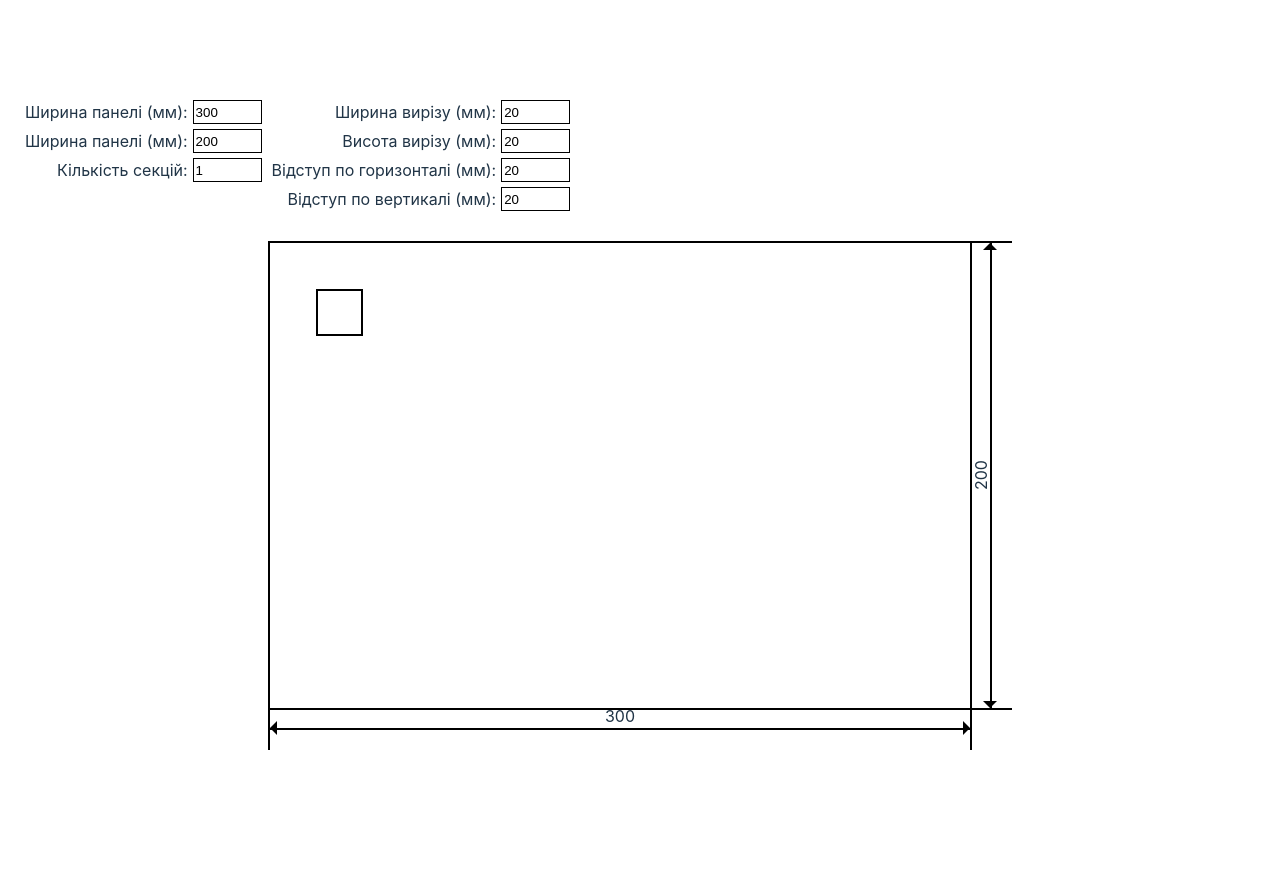
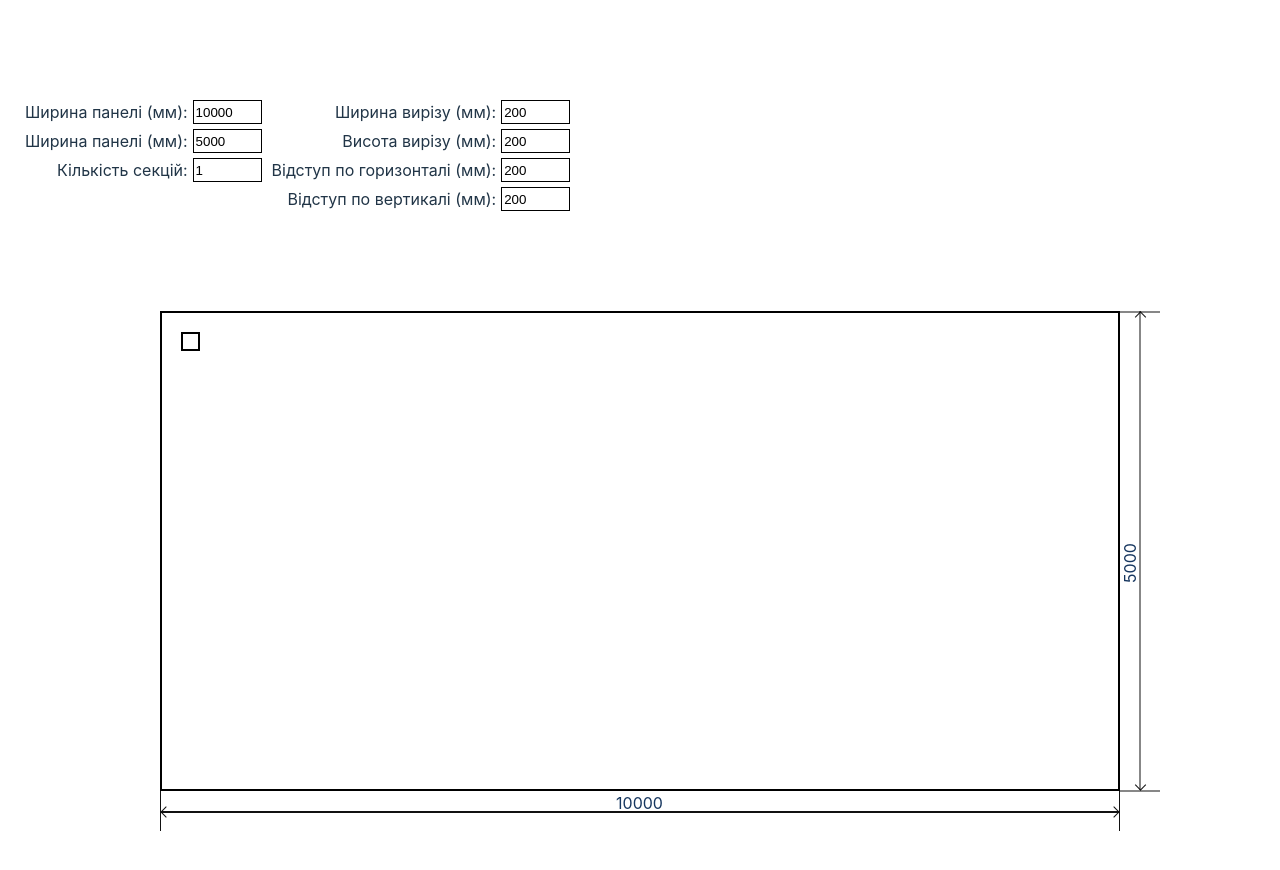
Before and after one commit to frankof-admin/Wall-panel, a React (Vite) app: page / in a window 1280 px wide. Shown: the top 870 px of the page. Built offline with nearby package versions, Linux system fonts and the light colour scheme.

Commit message:
Refactor (#1)
* Refactor

* Fix outlet

* rewrite

* Clean up

* Add max scale

* formating

* formating

* Fix styles

* Fix styles

```diff
--- a/src/App.css
+++ b/src/App.css
@@ -36,134 +36,47 @@ label {
   margin-bottom: 5px;
 }
 
-.canvas {
-  display: flex;
-  flex-wrap: wrap;
-  justify-content: center;
-  width: 100%;
-}
-
 .panel-wrapper {
-  display: flex;
-  flex-wrap: nowrap;
+  position: relative;
+  display: inline-block;
+  max-width: 100%;
+  max-height: 100%;
 }
 
 .panel {
   position: relative;
   display: flex;
   border: var(--black-border);
+  box-sizing: border-box;
 }
 
-.right-size-wrapper {
+.vertical-size-wrapper {
   display: flex;
   width: 40px;
-  border-top: var(--black-border);
-  border-bottom: var(--black-border);
+  position: absolute;
+  top: 0;
+  right: -40px;
 }
 
-.vertical-line,
-.horizontal-line {
-  position: relative;
+.vertical-dimension-line {
+  position: absolute;
+  left: 50%;
+  top: 0;
+  width: 1px;
+  transform: translateX(-50%);
+  background: #111;
 }
 
-.vertical-line {
-  width: 50%;
-  height: 100%;
-  border-right: var(--black-border);
+.horizontal-size-wrapper {
+  position: absolute;
+  display: flex;
+  flex-direction: column;
+  height: 40px;
+  margin: 0;
 }
 
-.horizontal-line {
-  width: 100%;
-  height: 50%;
-  border-bottom: var(--black-border);
-}
-
-.has-inner-line .horizontal-line {
-  height: 100%;
-}
-
-.horizontal-line-inner {
-  position: relative;
-  height: 40px;
-  border-right: var(--black-border);
-  border-bottom: var(--black-border);
-  margin-left: -1px;
-}
-
-.bottom-size-wrapper {
-  display: flex;
-  flex-direction: column;
-  margin-left: -40px;
-  border-left: var(--black-border);
-  border-right: var(--black-border);
-  height: 40px;
-}
-
-.bottom-size-wrapper.has-inner-line {
+.horizontal-size-wrapper.has-inner-line {
   height: 60px;
-}
-
-.vertical-line:before,
-.vertical-line:after,
-.horizontal-line:before,
-.horizontal-line:after,
-.horizontal-line-inner:before,
-.horizontal-line-inner:after {
-  position: absolute;
-  content: "";
-  width: 0;
-  height: 0;
-  border-top: 7px solid transparent;
-  border-bottom: 7px solid transparent;
-  border-left: 7px solid black;
-}
-
-.vertical-line:before {
-  top: 0;
-  left: 100%;
-  transform: translate(-50%, -25%) rotate(-90deg);
-}
-
-.vertical-line:after {
-  bottom: 0;
-  left: 100%;
-  transform: translate(-50%, 25%) rotate(90deg);
-}
-
-.horizontal-line:before,
-.horizontal-line-inner:before {
-  top: 100%;
-  transform: translate(0, -50%) rotate(-180deg);
-}
-
-.horizontal-line:after,
-.horizontal-line-inner:after {
-  top: 100%;
-  right: 0;
-  transform: translate(0, -50%);
-}
-
-.horizontal-line-text {
-  position: absolute;
-  top: 100%;
-  left: 50%;
-  transform: translate(-50%, -100%);
-}
-
-.vertical-line-text {
-  position: absolute;
-  top: 50%;
-  left: 50%;
-  transform: translate(-50%, -50%);
-}
-
-.vertical-line-text {
-  transform: translate(-50%, -50%) rotate(-90deg);
-}
-
-.break {
-  flex-basis: 100%;
-  height: 0;
 }
 
 .section {
@@ -177,15 +90,142 @@ label {
   position: absolute;
   top: 0;
   left: 0;
-  margin: -1px -2px -2px -1px;
   border: var(--black-border);
-}
-
-.panel .horizontal-line {
-  height: 20px;
-  margin-bottom: 20px;
 }
 
 .panel .section:last-of-type {
   border-right: unset;
 }
+
+.canvas {
+  position: relative;
+  width: 100%;
+  height: calc(100vh - 180px);
+  overflow: hidden;
+  display: flex;
+  justify-content: center;
+  align-items: center;
+}
+
+.panel-wrapper {
+  position: relative;
+  display: inline-block;
+  max-width: 100%;
+  max-height: 100%;
+}
+
+.horizontal-size-wrapper {
+  position: absolute;
+  pointer-events: none;
+}
+
+.dimension-line {
+  position: absolute;
+  left: 0;
+  height: 2px;
+  background: #111;
+}
+
+.dimension-line-inner {
+  top: 20px;
+}
+
+.dimension-line-outer {
+  top: 20px;
+}
+
+.dimension-line-outer.inner-dimension-present {
+  top: 40px;
+}
+
+.dimension-tick {
+  position: absolute;
+  top: -20px;
+  width: 1px;
+  height: 40px;
+  background: #111;
+}
+
+.inner-dimension-present .dimension-tick {
+  top: -40px;
+  height: 60px;
+}
+
+.dimension-line-inner .dimension-tick {
+  height: 25px;
+}
+
+.dimension-tick.top,
+.dimension-tick.bottom {
+  transform: rotate(90deg);
+}
+
+.dimension-tick.top {
+  top: -19px;
+}
+
+.dimension-tick.bottom {
+  top: calc(100% - 19.5px);
+}
+
+.dimension-tick.left {
+  left: 0;
+}
+
+.dimension-tick.right {
+  right: -1px;
+}
+
+.dimension-arrow {
+  position: absolute;
+  top: -3px;
+  width: 8px;
+  height: 8px;
+  border-top: 1px solid #111;
+  border-right: 1px solid #111;
+  background: transparent;
+}
+
+.dimension-arrow.top {
+  top: 2px;
+  left: 0.5px;
+  transform: translateX(-50%) rotate(-45deg);
+}
+
+.dimension-arrow.bottom {
+  top: calc(100% - 9.5px);
+  left: 0.5px;
+  transform: translateX(-50%) rotate(-225deg);
+}
+
+.dimension-arrow.left {
+  left: 6px;
+  transform: translateX(-50%) rotate(225deg);
+}
+
+.dimension-arrow.right {
+  right: 5px;
+  transform: translateX(50%) rotate(45deg);
+}
+
+.dimension-text {
+  position: absolute;
+  left: 50%;
+  white-space: nowrap;
+  transform: translateX(-50%);
+  color: #16365f;
+}
+
+.dimension-text.vertical {
+  top: 50%;
+  left: -10px;
+  transform: translateX(-50%) rotate(-90deg);
+}
+
+.dimension-text.inner {
+  top: -24px;
+}
+
+.dimension-text.outer {
+  top: -20px;
+}
--- a/src/App.jsx
+++ b/src/App.jsx
@@ -1,14 +1,13 @@
-import React from "react";
+import React, { useRef, useEffect } from "react";
 import { useAtom } from "jotai";
 import {
   panelSizeAtom,
   panelCssSizeAtom,
-  panelWrapperCssWideAtom,
   sectionNumberAtom,
   sectionCssWidthAtom,
   sectionRealWidthAtom,
+  scaleAtom,
 } from "./atoms";
-import { useRef, useEffect } from "react";
 import PanelControlPanel from "./components/PanelControlPanel";
 import OutletControlPanel from "./components/OutletControlPanel";
 import Panel from "./components/Panel";
@@ -16,36 +15,42 @@ import VerticalSize from "./components/VerticalSize";
 import HorizontalSize from "./components/HorizontalSize";
 import { useDimensions } from "./useDimensions";
 import { convertSize } from "./utils";
+import { useScale } from "./useScale";
 import "./App.css";
 
 function App() {
   const [panelSize, setPanelSize] = useAtom(panelSizeAtom);
   const [panelCssSize, setPanelCssSize] = useAtom(panelCssSizeAtom);
-  const [panelWrapperCssWide, setPanelWrapperCssWide] = useAtom(
-    panelWrapperCssWideAtom,
-  );
   const [sectionNumber, setSectionNumber] = useAtom(sectionNumberAtom);
   const [sectionCssWidth, setSectionCssWidth] = useAtom(sectionCssWidthAtom);
-  const [realSectionWidth, setRealSectionWidth] = useAtom(sectionRealWidthAtom);
+  const [, setRealSectionWidth] = useAtom(sectionRealWidthAtom);
+
   const canvasRef = useRef(null);
-  const { width: canvasCssWide } = useDimensions(canvasRef);
+  const { width, height } = useDimensions(canvasRef);
 
-  function handleSectionSizeChange() {
-    setSectionCssWidth(panelCssSize?.width / sectionNumber?.number);
-    setRealSectionWidth((panelSize?.width / sectionNumber?.number).toFixed(2));
-  }
+  const scale = useScale(panelSize, { width, height });
+  const [, setScale] = useAtom(scaleAtom);
 
   useEffect(() => {
-    if (canvasCssWide !== 0) {
-      setPanelWrapperCssWide(canvasCssWide);
-      const size = convertSize(panelSize, canvasCssWide);
-      setPanelCssSize(size);
-    }
-  }, [canvasCssWide, panelSize]);
+    if (!width || !height) return;
+
+    const size = convertSize(panelSize, scale);
+    setPanelCssSize(size);
+    setScale(scale);
+  }, [width, height, panelSize, scale, setPanelCssSize]);
 
   useEffect(() => {
-    handleSectionSizeChange();
-  }, [panelSize, panelCssSize, sectionNumber]);
+    if (!panelCssSize?.width || !sectionNumber?.number) return;
+
+    setSectionCssWidth(panelCssSize.width / sectionNumber.number);
+    setRealSectionWidth((panelSize.width / sectionNumber.number).toFixed(2));
+  }, [
+    panelCssSize?.width,
+    sectionNumber?.number,
+    panelSize?.width,
+    setSectionCssWidth,
+    setRealSectionWidth,
+  ]);
 
   return (
     <>
@@ -58,27 +63,18 @@ function App() {
         />
         <OutletControlPanel />
       </div>
+
       <div className="canvas" ref={canvasRef}>
         <div className="panel-wrapper">
           <Panel
             panelCssSize={panelCssSize}
             sectionCssWidth={sectionCssWidth}
             sectionNumber={sectionNumber?.number}
-            panelWrapperCssWide={panelWrapperCssWide}
+            panelWrapperCssWide={width}
           />
-          <VerticalSize
-            panelCssHeight={panelCssSize?.height}
-            panelHeight={panelSize?.height}
-          />
+          <VerticalSize />
+          <HorizontalSize />
         </div>
-        <div className="break"></div>
-        <HorizontalSize
-          panelCssWidth={panelCssSize?.width}
-          panelWidth={panelSize?.width}
-          sectionWidth={realSectionWidth}
-          sectionCssWidth={sectionCssWidth}
-          sectionNumber={sectionNumber?.number}
-        />
       </div>
     </>
   );
--- a/src/atoms.js
+++ b/src/atoms.js
@@ -1,10 +1,10 @@
 import { atom } from "jotai";
 
-export const panelSizeAtom = atom({ width: 300, height: 200 });
+export const panelSizeAtom = atom({ width: 10000, height: 5000 });
 export const panelCssSizeAtom = atom({ width: 0, height: 0 });
 export const sectionNumberAtom = atom({ number: 1 });
-export const outletSizeAtom = atom({ width: 20, height: 20 });
-export const outletPositionAtom = atom({ left: 20, top: 20 });
+export const outletSizeAtom = atom({ width: 200, height: 200 });
+export const outletPositionAtom = atom({ left: 200, top: 200 });
 export const sectionCssWidthAtom = atom(0);
 export const sectionRealWidthAtom = atom(0);
-export const panelWrapperCssWideAtom = atom(0);
+export const scaleAtom = atom(1);
--- a/src/components/HorizontalSize.jsx
+++ b/src/components/HorizontalSize.jsx
@@ -15,29 +15,42 @@ export default function HorizontalSize() {
   const sectionRealWidth = useAtomValue(sectionRealWidthAtom);
   const { number } = useAtomValue(sectionNumberAtom);
 
-  const hasInnerLine = sectionCssWidth && number > 1 ? "has-inner-line" : "";
-  const classes = `bottom-size-wrapper ${hasInnerLine}`;
+  const isInnerDimensionPresent =
+    sectionCssWidth && number > 1 ? "inner-dimension-present" : "";
+  const classes = `dimension-line dimension-line-outer ${isInnerDimensionPresent}`;
 
   return (
-    <>
+    <div
+      className="horizontal-size-wrapper"
+      style={{
+        left: 0,
+        width: panelCssWidth,
+      }}
+    >
+      {isInnerDimensionPresent && (
+        <div
+          className="dimension-line dimension-line-inner"
+          style={{ width: sectionCssWidth + 2 }}
+        >
+          <div className="dimension-tick right" />
+          <div className="dimension-arrow left" />
+          <div className="dimension-arrow right" />
+          <div className="dimension-text inner">{sectionRealWidth}</div>
+        </div>
+      )}
+
       <div
         className={classes}
         style={{
-          width: panelCssWidth,
+          width: panelCssWidth - 1,
         }}
       >
-        {hasInnerLine && (
-          <div
-            className="horizontal-line-inner"
-            style={{ width: sectionCssWidth }}
-          >
-            <div className="horizontal-line-text">{sectionRealWidth}</div>
-          </div>
-        )}
-        <div className="horizontal-line">
-          <div className="horizontal-line-text">{panelRealWidth}</div>
-        </div>
+        <div className="dimension-tick left" />
+        <div className="dimension-tick right" />
+        <div className="dimension-arrow left" />
+        <div className="dimension-arrow right" />
+        <div className="dimension-text outer">{panelRealWidth}</div>
       </div>
-    </>
+    </div>
   );
 }
--- a/src/components/Outlet.jsx
+++ b/src/components/Outlet.jsx
@@ -1,23 +1,25 @@
 import React from "react";
 import { useAtomValue } from "jotai";
-import {
-  outletSizeAtom,
-  outletPositionAtom,
-  panelWrapperCssWideAtom,
-} from "./../atoms";
+import { outletSizeAtom, outletPositionAtom, scaleAtom } from "./../atoms";
 import { convertSize } from "./../utils";
 
 export default function Outlet() {
-  const panelWrapperCssWide = useAtomValue(panelWrapperCssWideAtom);
+  const scale = useAtomValue(scaleAtom);
   const outletSize = useAtomValue(outletSizeAtom);
   const outletPosition = useAtomValue(outletPositionAtom);
-  const outletCssSize = convertSize(outletSize, panelWrapperCssWide);
-  const outletCssPosition = convertSize(outletPosition, panelWrapperCssWide);
+
+  const outletCssSize = convertSize(outletSize, scale);
+  const outletCssPosition = convertSize(outletPosition, scale);
 
   return (
     <div
       className="panel-outlet"
-      style={{ ...outletCssSize, ...outletCssPosition }}
-    ></div>
+      style={{
+        width: outletCssSize.width,
+        height: outletCssSize.height,
+        left: outletCssPosition.left,
+        top: outletCssPosition.top,
+      }}
+    />
   );
 }
--- a/src/components/Panel.jsx
+++ b/src/components/Panel.jsx
@@ -9,7 +9,15 @@ export default function Panel() {
   const { number } = useAtomValue(sectionNumberAtom);
 
   return (
-    <div className="panel" style={{ ...panelCssSize }}>
+    <div
+      className="panel"
+      style={{
+        width: panelCssSize.width,
+        height: panelCssSize.height,
+        position: "relative",
+        overflow: "hidden",
+      }}
+    >
       <Outlet />
       {Array.from({ length: number }, (_, index) => (
         <Section key={index} />
--- a/src/components/VerticalSize.jsx
+++ b/src/components/VerticalSize.jsx
@@ -1,14 +1,31 @@
 import React from "react";
 import { useAtomValue } from "jotai";
 import { panelCssSizeAtom, panelSizeAtom } from "./../atoms";
+
 export default function VerticalSize() {
-  const { height: heightCss } = useAtomValue(panelCssSizeAtom);
-  const { height: panelHeight } = useAtomValue(panelSizeAtom);
+  const { height: panelCssHeight } = useAtomValue(panelCssSizeAtom);
+  const { height: panelRealHeight } = useAtomValue(panelSizeAtom);
+
+  if (!panelCssHeight) return null;
 
   return (
-    <div className="right-size-wrapper" style={{ height: heightCss }}>
-      <div className="vertical-line">
-        <div className="vertical-line-text">{panelHeight}</div>
+    <div
+      className="vertical-size-wrapper"
+      style={{
+        height: panelCssHeight - 1,
+      }}
+    >
+      <div
+        className="vertical-dimension-line"
+        style={{
+          height: panelCssHeight - 1,
+        }}
+      >
+        <div className="dimension-tick top" />
+        <div className="dimension-tick bottom" />
+        <div className="dimension-arrow top" />
+        <div className="dimension-arrow bottom" />
+        <div className="dimension-text vertical">{panelRealHeight}</div>
       </div>
     </div>
   );
--- a/src/index.css
+++ b/src/index.css
@@ -12,7 +12,6 @@
   -webkit-font-smoothing: antialiased;
   -moz-osx-font-smoothing: grayscale;
 }
-
 
 body {
   margin: 0;
--- a/src/useDimensions.js
+++ b/src/useDimensions.js
@@ -1,20 +1,34 @@
-import { useMemo, useSyncExternalStore } from "react";
-
-function subscribe(callback) {
-  window.addEventListener("resize", callback);
-  return () => {
-    window.removeEventListener("resize", callback);
-  };
-}
+import { useEffect, useState } from "react";
 
 function useDimensions(ref) {
-  const dimensions = useSyncExternalStore(subscribe, () =>
-    JSON.stringify({
-      width: ref.current?.offsetWidth ?? 0,
-      height: ref.current?.offsetHeight ?? 0,
-    }),
-  );
-  return useMemo(() => JSON.parse(dimensions), [dimensions]);
+  const [dimensions, setDimensions] = useState({ width: 0, height: 0 });
+
+  useEffect(() => {
+    if (!ref.current) return;
+
+    const element = ref.current;
+
+    const updateDimensions = () => {
+      setDimensions({
+        width: element.clientWidth,
+        height: element.clientHeight,
+      });
+    };
+
+    updateDimensions();
+
+    const observer = new ResizeObserver(() => {
+      updateDimensions();
+    });
+
+    observer.observe(element);
+
+    return () => {
+      observer.disconnect();
+    };
+  }, [ref]);
+
+  return dimensions;
 }
 
 export { useDimensions };
--- /dev/null
+++ b/src/useScale.js
@@ -0,0 +1,25 @@
+import { useMemo } from "react";
+
+const BASE_SCALE = 0.1;
+const MAX_SCALE = 40;
+
+export function useScale(panelSize, canvasSize) {
+  return useMemo(() => {
+    if (!panelSize?.width || !panelSize?.height) return 1;
+    if (!canvasSize?.width || !canvasSize?.height) return 1;
+
+    const reservedWidth = 80;
+    const reservedHeight = 140;
+
+    const rawWidth = panelSize.width * BASE_SCALE;
+    const rawHeight = panelSize.height * BASE_SCALE;
+
+    const availableWidth = canvasSize.width - reservedWidth;
+    const availableHeight = canvasSize.height - reservedHeight;
+
+    const scaleX = availableWidth / rawWidth;
+    const scaleY = availableHeight / rawHeight;
+
+    return Math.min(scaleX, scaleY, MAX_SCALE);
+  }, [panelSize, canvasSize]);
+}
--- a/src/utils.js
+++ b/src/utils.js
@@ -1,14 +1,11 @@
-function convertSize(sizeObject, canvasCssWide) {
-  const multiplier = 3000;
+const BASE_SCALE = 0.1;
+
+function convertSize(sizeObject, scale) {
   let acc = {};
-  if (!canvasCssWide) return null;
   for (const [key, value] of Object.entries(sizeObject)) {
-    acc = {
-      ...acc,
-      [key]: (value / canvasCssWide) * multiplier,
-    };
+    acc[key] = value * BASE_SCALE * scale;
   }
-  return { ...acc };
+  return acc;
 }
 
 const dimensionChangeHandler = (e, dimension, dimensionKey, setFunc) => {
```
Also changed, not shown: src/components/Section.jsx (+18 -4 lines).
